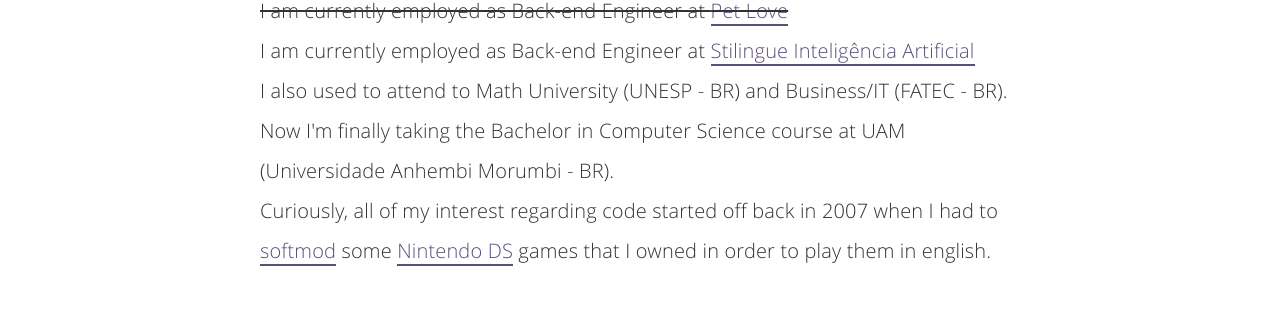
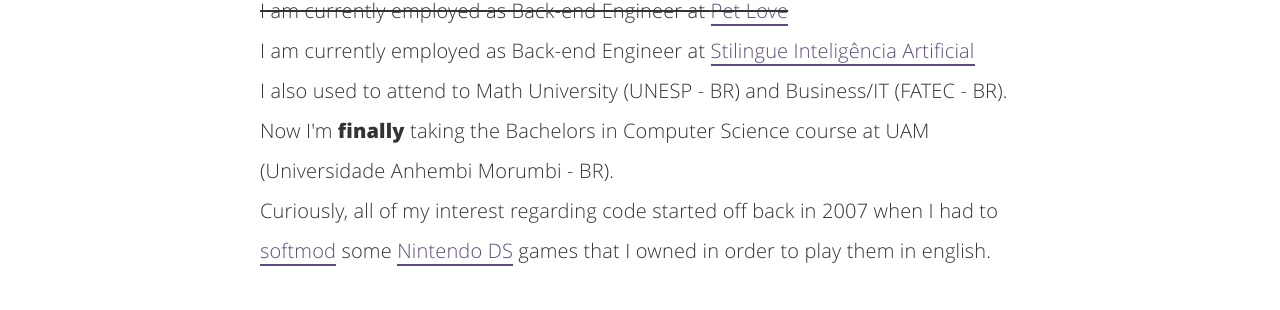
Before and after one commit to nulligor/nulligor.github.io, a Jekyll site: the page built from about.html, in a window 1280 px wide. Shown: the part 741-1051 px from the top of the page. Built offline with Jekyll 4.4.1, drawn with Linux system fonts in a browser that asks for light colours.

Commit message:
OK HTML you won

```diff
--- a/about.html
+++ b/about.html
@@ -25,7 +25,7 @@ to be my all time favorite.</p>
 	<br/>
 	I also used to attend to Math University (UNESP - BR) and Business/IT (FATEC - BR).
 	<br/>
-	Now I'm <bold>finally</bold> taking the Bachelor in Computer Science course at UAM (Universidade Anhembi Morumbi - BR).
+	Now I'm <b>finally</b> taking the Bachelors in Computer Science course at UAM (Universidade Anhembi Morumbi - BR).
 	<br/>
 	Curiously, all of my interest regarding code started off back in 2007 when I had to <a href="https://en.wikipedia.org/wiki/Softmod" target="_blank">softmod</a>
 	some <a href="https://en.wikipedia.org/wiki/Nintendo_DS" target="_blank">Nintendo DS</a> games that I owned in order to play them in english.
```
